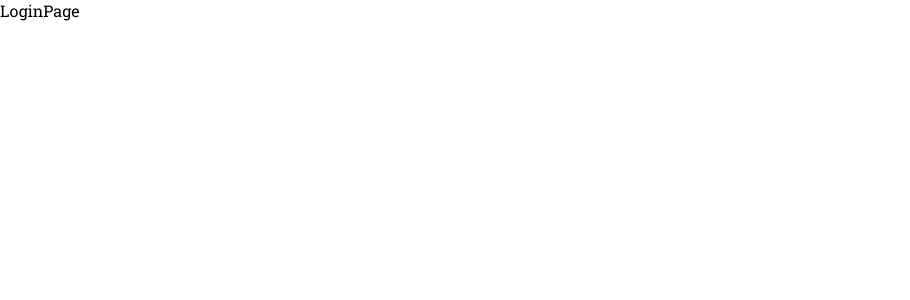
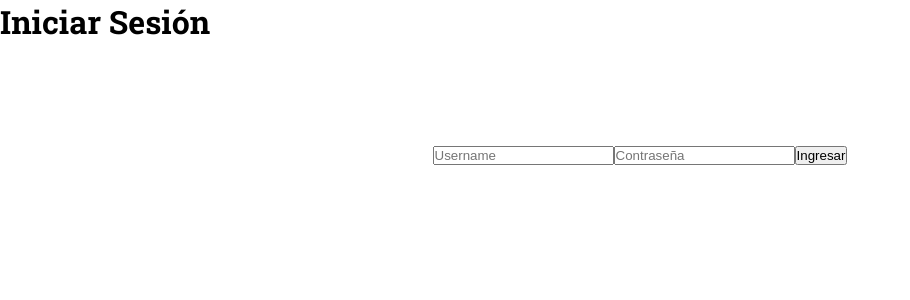
Before and after one commit to santimontironi/crud-stack-MERN, a React (Vite) app in the folder client/: page /login in a window 1280 px wide. Shown: the top 300 px of the page, without its empty margins (0-910 px from the left). Built offline with nearby package versions, Linux system fonts and the light colour scheme.

Commit message:
funcionalidad de login implementada

```diff
--- a/client/api/auth.js
+++ b/client/api/auth.js
@@ -5,3 +5,7 @@ const URL_BACKEND = 'http://localhost:3000'
 export function registerAxios(user){
     return axios.post(`${URL_BACKEND}/register`,user)
 }
+
+export function loginAxios(user){
+    return axios.post(`${URL_BACKEND}/login`,user)
+}
--- a/client/src/context/AuthProvider.jsx
+++ b/client/src/context/AuthProvider.jsx
@@ -1,5 +1,6 @@
 import { useState } from "react";
 import { registerAxios } from "../../api/auth";
+import { loginAxios } from "../../api/auth";
 import { AuthContext } from "./AuthContext";
 
 export const AuthProvider = ({children}) => {
@@ -12,9 +13,16 @@ export const AuthProvider = ({children}) => {
         return res.data
     }
 
+    async function signIn(user){
+        const res = await loginAxios(user)
+        setUser(res.data)
+        return res.data
+    }
+
     return(
         <AuthContext.Provider value={{
             signUp,
+            signIn,
             user
         }}>
             {children}
--- a/client/src/pages/LoginPage.jsx
+++ b/client/src/pages/LoginPage.jsx
@@ -1,6 +1,68 @@
+import { useForm } from "react-hook-form"
+import { useAuth } from "../context/useAuth"
+import { useState, useEffect, use } from "react"
+import { useNavigate } from "react-router-dom"
+import { set } from "mongoose"
+
 const LoginPage = () => {
+
+  const { register, handleSubmit, reset, formState: { errors } } = useForm()
+  const [errorLogin, setErrorLogin] = useState("")
+  const [correctLogin, setCorrectLogin] = useState(false)
+
+  const navigate = useNavigate()
+
+  const { signIn } = useAuth()
+
+  function submitForm(values) {
+    try {
+      signIn(values)
+      reset()
+      setErrorLogin("")
+      setCorrectLogin(true)
+    } catch (error){
+      if (error.response?.data?.message) {
+        setErrorLogin(error.response.data.message)
+      }
+    }
+  }
+
+  useEffect(() => {
+    if (correctLogin) {
+      navigate('/tasks')
+    }
+  },[correctLogin, navigate])
+
   return (
-    <div>LoginPage</div>
+    <main className="containerLogin">
+
+      <h1 className="">Iniciar Sesión</h1>
+
+      <div className="contentForm">
+
+        <form method="post" onSubmit={handleSubmit(submitForm)}>
+
+          <input type="text" {...register("username",{required:true})} placeholder="Username" />
+          {errors.username && (
+            <p className="error">El username es requerido</p>
+          )}
+
+          <input type="password" {...register("password",{required:true})} placeholder="Contraseña" />
+          {errors.password && (
+            <p className="error">La contraseña es requerida</p>
+          )}
+
+          <button type="input">Ingresar</button>
+
+          {errorLogin &&(
+              <p className="messageError">{errorLogin}</p>
+          )}
+
+        </form>
+
+      </div>
+
+    </main>
   )
 }
 
--- a/client/src/pages/RegisterPage.jsx
+++ b/client/src/pages/RegisterPage.jsx
@@ -2,7 +2,7 @@ import { useForm } from "react-hook-form"
 import { useAuth } from "../context/useAuth"
 import { useState, useEffect } from "react"
 import { useNavigate } from "react-router-dom"
-import "../public/css/register.css"
+import "../public/css/auth.css"
 
 const RegisterPage = () => {
 
--- a/client/src/public/css/register.css
+++ b/client/src/public/css/auth.css
@@ -4,7 +4,7 @@
     background: linear-gradient(180deg,#4a1391,#000);
 }
 
-h1{
+.containerRegister h1{
     font-size: 50px;
     color: #fff;
     background-color: #000;
@@ -26,7 +26,7 @@ h1{
     align-items: center;
 }
 
-form{
+.containerRegister form{
     display: flex;
     flex-direction: column;
     justify-content: center;
@@ -39,7 +39,7 @@ form{
     border-radius: 10px;
 }
 
-form input{
+.containerRegister form input{
     font-size: 16px;
     padding: 12px;
     border-radius: 5px;
@@ -47,7 +47,7 @@ form input{
     margin-top: 12px;
 }
 
-form button{
+.containerRegister form button{
     border: none;
     width: 150px;
     padding: 12px;
@@ -59,7 +59,7 @@ form button{
     margin-top: 20px;
 }
 
-form button:hover{
+.containerRegister form button:hover{
     background-color: #2a7c2a;
 }
 
@@ -93,19 +93,19 @@ form button:hover{
 }
 
 @media(max-width:800px){
-    h1{
+    .containerRegister h1{
         font-size: 40px;
         width: 300px;
     }
-    form{
+    .containerRegister form{
         width: 260px;
         height: 200px;
     }
-    form input{
+    .containerRegister form input{
         font-size: 16px;
         padding: 10px;
     }
-    form button{
+    .containerRegister form button{
         width: 120px;
         padding: 10px;
         font-size: 16px;
@@ -124,13 +124,13 @@ form button:hover{
         border-radius: 10px;
         padding: 15px;
     }
-    form{
+    .containerRegister form{
         width: 350px;
     }
-    form input{
+    .containerRegister form input{
         font-size: 14px;
     }
-    form button{
+    .containerRegister form button{
         font-size: 14px;
     }
     .contentForm p{
```
Also changed, not shown: 1 other file (tests, documents, lock files or other folders).
